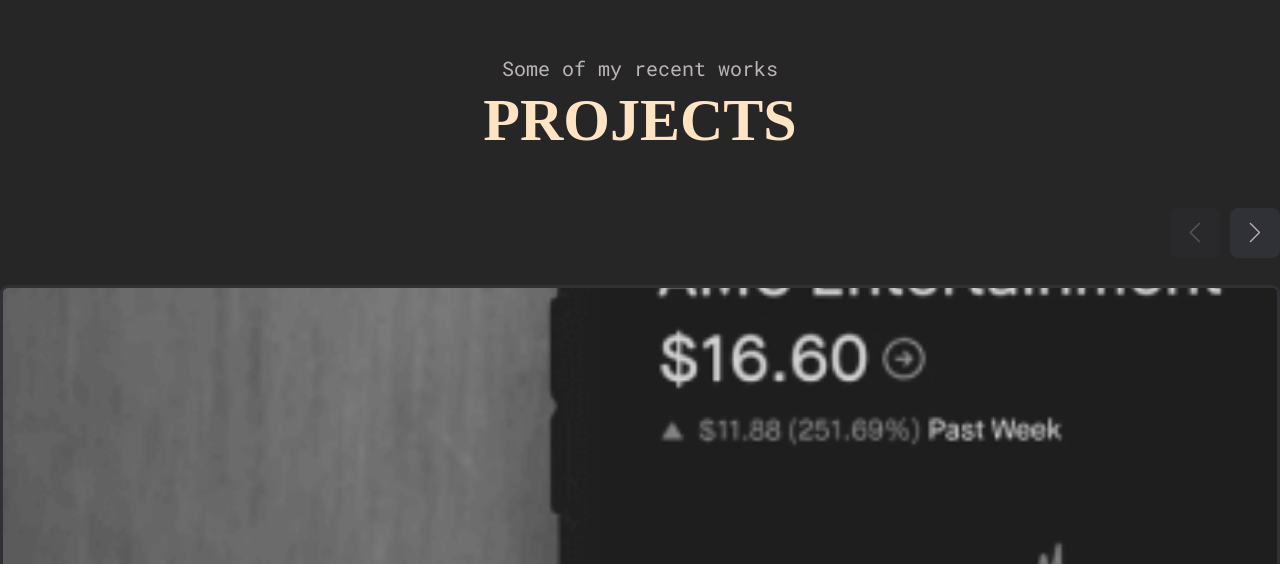
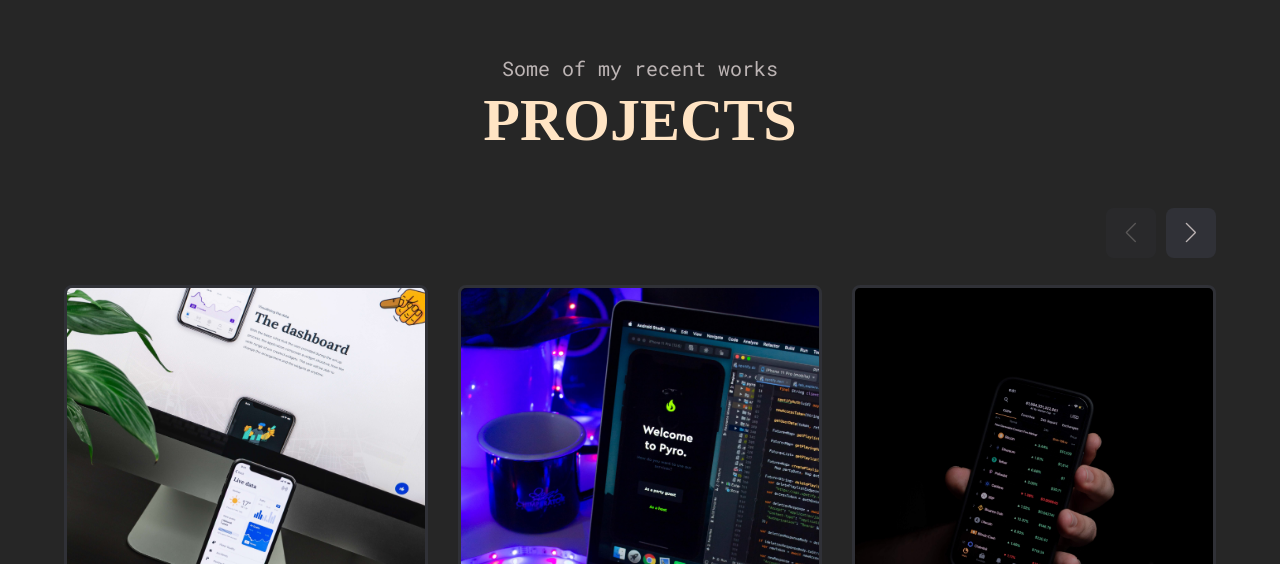
Before and after one commit to Abdulkareem1094/My_Portfolio, a React (Create React App) app: page / in a window 1280 px wide. Shown: the part 2236-2800 px from the top of the page. Built offline with nearby package versions, Linux system fonts and the light colour scheme; a web font is replaced by a local one.

Commit message:
done with project section

```diff
--- a/src/components/AboutSection.jsx
+++ b/src/components/AboutSection.jsx
@@ -1,6 +1,6 @@
 import React from 'react'
 import styled from 'styled-components'
-import AboutImg from '../assets/images/hero.jpg'
+import AboutImg from '../assets/images/about-page-img.jpg'
 import Button from './Button';
 import PTxt from './PTxt'
 import SectionTitle from './SectionTitle'
--- a/src/components/HeroSection.jsx
+++ b/src/components/HeroSection.jsx
@@ -29,7 +29,7 @@
         .hero__name{
             font-size: 7rem;
             font-family: 'Montserrat SemiBold';
-            color: var(--white);
+            color: bisque;
         }
     }
     .hero__img{
@@ -102,7 +102,7 @@
             min-height: 1.4rem;
             margin-bottom: -3rem;
              .hero__name{
-                font-size: 3.5rem;
+                font-size: 3rem;
             }
         }
         .hero__heading{
@@ -145,7 +145,6 @@
             right: 0;
             width: 20px;
             gap: 1rem;
-            // bottom: 5%;
             p{
                 font-size: 1.3rem;
             }
@@ -167,7 +166,7 @@
                     </div>
                     <div className="hero__info">
                         <PTxt>
-                            I am working as a freelance web developer.<br />
+                            I am working as a freelance web developer.<br/>
                             I love making unique Wab Apps that
                             give users new experiences.
                         </PTxt>
--- a/src/components/PTxt.js
+++ b/src/components/PTxt.js
@@ -10,7 +10,7 @@
 
 @media only screen and (max-width: 768px){
     p{
-        font-size: 1.25rem;
+        font-size: 1.2rem;
     }
 }
 `;
--- a/src/components/ProjectItem.jsx
+++ b/src/components/ProjectItem.jsx
@@ -36,21 +36,21 @@
     }
 `;
 
-const ProjectItem = () => {
+const ProjectItem = ({
+    title= 'Project Name',
+    img= ProjectImage,
+    desc= "Lorem ipsum dolor sit amet consectetur adipisicing elit. Quam dignissimos ratione unde soluta quas odio magni totam deserunt laudantium iure neque temporibus,incidunt aliquam cum blanditiis perspiciatis laborum cupiditate veniam?"
+}) => {
     return (
         <ProjectItemStyle>
             <Link to='/projects' className='projectItem__img'>
-                <img src={ProjectImage} alt="Project Img" />
+                <img src={img} alt="Project Img" />
             </Link>
             <div className="projectItem__info">
                 <Link to="/projects">
-                    <h3 className="projectItem__Title">Project 1</h3>
+                    <h3 className="projectItem__Title">{title}</h3>
+                    <p className="projectItem__desc">{desc}</p>
                 </Link>
-                    <p className="projectItem__desc">
-                        Lorem ipsum dolor sit amet consectetur adipisicing elit. Quam dignissimos
-                        ratione unde soluta quas odio magni totam deserunt laudantium iure neque temporibus,
-                        incidunt aliquam cum blanditiis perspiciatis laborum cupiditate veniam?
-                    </p>
             </div>
         </ProjectItemStyle>
     )
--- a/src/components/ProjectSection.jsx
+++ b/src/components/ProjectSection.jsx
@@ -10,7 +10,7 @@
 SwiperCore.use([Navigation]);
 
 const ProjectSectionStyles = styled.div`
-    margin-top: 40rem;
+    margin-top: 40rem ;
     padding: 10rem 0;
     .projects__allItems{
         display: flex;
@@ -42,11 +42,24 @@
     .swiper-button-next::after{
         font-size: 2rem;
     }
+    @media only screen and (max-width: 768px){
+        .projects__allItems{
+            flex-direction: column;
+            max-width: 400px;
+            margin: 0 auto;
+            margin-top: 7rem;
+            gap: 5rem;
+            .projectItem__img{
+                width: 100%;
+            }
+        }
+    }
 `;
 
 const ProjectSection = () => {
     return (
         <ProjectSectionStyles>
+            <div className="container">
                 <SectionTitle
                     SubHeading='Some of my recent works'
                     Heading='Projects'
@@ -56,16 +69,35 @@
                         spaceBetween={30}
                         slidesPerView={1}
                         navigation
+                        breakpoints={
+                            //When windows width is
+                            {
+                                640:{
+                                    slidesPerView: 1,
+                                },
+                                768:{
+                                    slidesPerView: 2,
+                                },
+                                1200:{
+                                    slidesPerView: 3,
+                                },
+                            }
+                        }
                     >
                         {projects.map((project, index) => {
                             if (index >= 5) return;
                             return (
                                 <SwiperSlide key={project.id}>
-                                <ProjectItem/>
+                                    <ProjectItem
+                                    img={project.img}
+                                    title={project.name}
+                                    desc={project.desc}
+                                    />
                                 </SwiperSlide>
                             )
                         })}
                     </Swiper>
+                </div>
             </div>
         </ProjectSectionStyles>
     )
--- a/src/styles/GlobalStyle.js
+++ b/src/styles/GlobalStyle.js
@@ -13,7 +13,7 @@
     --gray-2: #363636;
     --white : white;
     --black: black;
-    --transparent-dark:rgba(0, 0, 0, 0.385);
+    --transparent-dark:rgba(0, 0, 0, 0.585);
   }
   html{
     font-size: 10px;
```
Also changed, not shown: src/assets/images/about-page-img.jpg (added), src/assets/images/about-page-img1.png (renamed from src/assets/images/about-page-img.png). Lines whose indentation alone changed are shown as unchanged.
